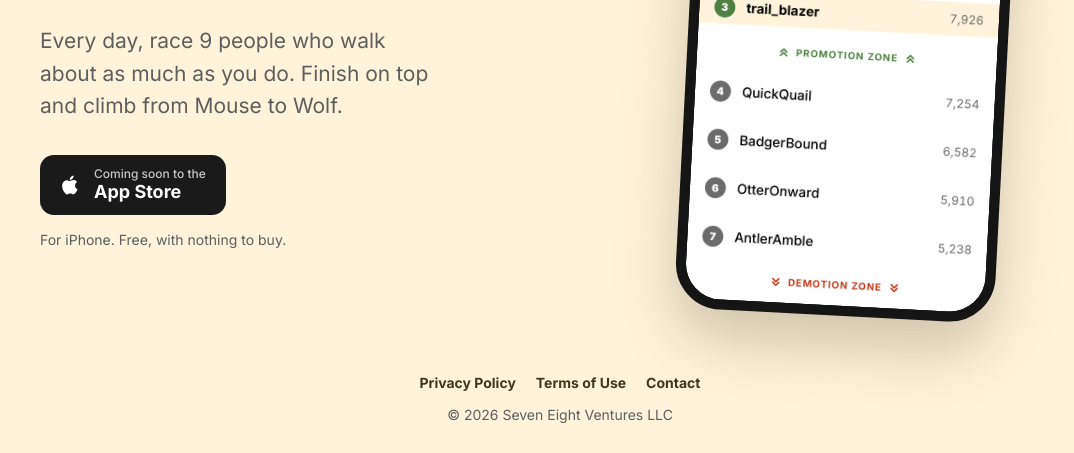
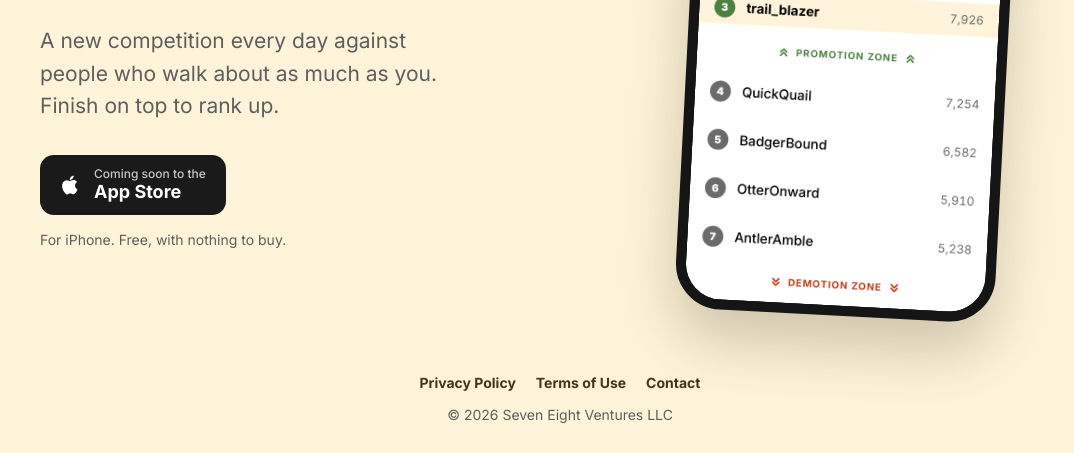
Before and after one commit to plieponis/stampede-legal, a plain HTML site: page index.html in a window 1280 px wide. Shown: the part 412-865 px from the top of the page, without its empty margins (80-1154 px from the left). Drawn offline with Linux system fonts and the light colour scheme.

Commit message:
New pitch line
Co-Authored-By: Claude Opus 5.5 <noreply@anthropic.com>

```diff
--- a/index.html
+++ b/index.html
@@ -4,9 +4,9 @@
 <meta charset="utf-8">
 <meta name="viewport" content="width=device-width, initial-scale=1">
 <title>Stampede · The daily steps competition</title>
-<meta name="description" content="Stampede is a daily steps competition for iPhone. Every day, race 9 people who walk about as much as you do. Finish on top and climb from Mouse to Wolf.">
+<meta name="description" content="Stampede is a daily steps competition for iPhone. A new competition every day against people who walk about as much as you. Finish on top to rank up.">
 <meta property="og:title" content="Stampede · The daily steps competition">
-<meta property="og:description" content="Every day, race 9 people who walk about as much as you do. Climb from Mouse to Wolf.">
+<meta property="og:description" content="A new competition every day against people who walk about as much as you. Finish on top to rank up.">
 <meta property="og:image" content="https://stampedesteps.com/assets/icon.png">
 <meta name="theme-color" content="#FFF4DA">
 <link rel="icon" href="assets/icon.png">
@@ -60,7 +60,7 @@
     <img class="logo" src="assets/logo.png" alt="">
     <h1 class="title">STAMPEDE</h1>
     <p class="tagline">The daily steps competition</p>
-    <p class="lede">Every day, race 9 people who walk about as much as you do. Finish on top and climb from Mouse to Wolf.</p>
+    <p class="lede">A new competition every day against people who walk about as much as you. Finish on top to rank up.</p>
     <div class="cta" role="img" aria-label="Coming soon to the App Store">
       <svg viewBox="0 0 24 24" aria-hidden="true"><path d="M16.37 12.6c-.03-2.6 2.13-3.86 2.22-3.92-1.21-1.77-3.1-2.01-3.77-2.04-1.6-.16-3.13.95-3.94.95-.82 0-2.07-.93-3.4-.9-1.75.03-3.36 1.02-4.26 2.58-1.82 3.15-.47 7.81 1.3 10.36.87 1.25 1.9 2.65 3.25 2.6 1.31-.05 1.8-.84 3.38-.84 1.57 0 2.02.84 3.4.81 1.4-.02 2.29-1.27 3.15-2.52.99-1.45 1.4-2.85 1.42-2.93-.03-.01-2.72-1.04-2.75-4.15zM13.8 4.96c.72-.87 1.2-2.08 1.07-3.29-1.03.04-2.29.69-3.03 1.56-.67.77-1.25 2-1.09 3.18 1.15.09 2.33-.58 3.05-1.45z"/></svg>
       <div><small>Coming soon to the</small><span>App Store</span></div>
```
